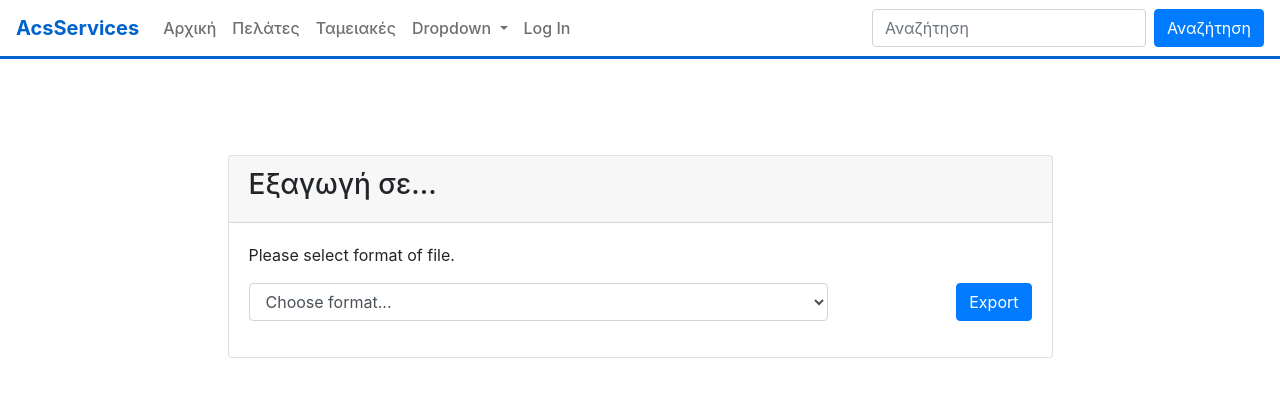
After one commit to kostisvit/Acs-CashRegister, a Django app: template templates/app/tameiaki/export.html in a window 1280 px wide. The commit adds this page. Shown: the top 397 px of the page. Run offline with Django 4.2, Linux system fonts and the light colour scheme; the template is opened without the code that fills it, so the values that code supplies are empty; some libraries are stand-ins or nearby versions.

Commit message:
json-csv-excel option

```diff
--- a/apps/tameiaki/urls.py
+++ b/apps/tameiaki/urls.py
@@ -1,6 +1,6 @@
 from django.urls import path
 from . import views
-from .views import CashExport
+from .views import CashExport,Export_data
 
 
 
@@ -14,5 +14,5 @@ urlpatterns = [
     # update
     path('update/<uuid:pk>', views.CashUpdateView.as_view(), name='edit-cash'),
     # export
-    path('export-xls-tameiakes/', CashExport.as_view(), name='export-cash'),
+    path('export-xls-tameiakes/', views.Export_data, name='export_data'),
 ]
--- a/apps/tameiaki/views.py
+++ b/apps/tameiaki/views.py
@@ -4,7 +4,7 @@ import json
 from django.core.paginator import Paginator, EmptyPage,PageNotAnInteger
 from .models import Cash
 from .forms import CashForm
-from .export import CashExport
+from .export import CashExport,Export_data
 from django.views.generic.edit import CreateView, UpdateView
 from django.views.generic import ListView
 from django.http import JsonResponse
--- a/config/settings.py
+++ b/config/settings.py
@@ -23,7 +23,7 @@ environ.Env.read_env(env_file=os.path.join(BASE_DIR, '.env'))
 SECRET_KEY = os.getenv('SECRET_KEY')
 
 # SECURITY WARNING: don't run with debug turned on in production!
-DEBUG = False
+DEBUG = True
 
 ALLOWED_HOSTS = ['*']
 
--- /dev/null
+++ b/templates/app/tameiaki/export.html
@@ -0,0 +1,36 @@
+{% extends 'base.html' %}
+{% block content %}
+
+</head>
+<body>
+<div class="container mt-5 pt-5">
+    <div class="row d-flex justify-content-center">
+        <div class="col-md-9">
+            <div class="card">
+                <div class="card-header">
+                    <h3>Εξαγωγή σε...</h3>
+                </div>
+                <div class="card-body">
+                    <form method="post" enctype="multipart/form-data">
+                        <p class="m-0">Please select format of file.</p>
+                        <div class="row">
+                            <div class="col-md-9">
+                                {% csrf_token %}
+                                <select name="file-format" class="form-control my-3">
+                                    <option selected>Choose format...</option>
+                                    <option>CSV</option>
+                                    <option>JSON</option>
+                                    <option>XLS (Excel)</option>
+                                </select>
+                            </div>
+                            <div class="col-md-3 mt-3 text-right">
+                                <button class="btn btn-primary" type="submit">Export</button>
+                            </div>
+                        </div>
+                    </form>
+                </div>
+            </div>
+        </div>
+    </div>
+</div>
+{% endblock %}
--- a/templates/app/tameiaki/tameiaki.html
+++ b/templates/app/tameiaki/tameiaki.html
@@ -37,7 +37,7 @@
 <div class="float-right mb-3 mr-5">
   <button id="refreshButton" class="btn btn-outline-info btn-sm"><i class="bi bi-arrow-clockwise"></i></button>
   <a href="{% url 'new-cash' %}" class="btn btn-primary btn-sm active" role="button" aria-pressed="true">Νέα Εγγραφή</a>
-  <a href="{% url 'export-cash' %}" class="btn btn-success btn-sm active" role="button" aria-pressed="true">Εξαγωγή</a>
+  <a href="{% url 'export_data' %}" class="btn btn-success btn-sm active" role="button" aria-pressed="true">Εξαγωγή</a>
 </div>
   <path fill-rule="evenodd" d="M8 3a5 5 0 1 0 4.546 2.914.5.5 0 0 1 .908-.417A6 6 0 1 1 8 2v1z"/>
   <path d="M8 4.466V.534a.25.25 0 0 1 .41-.192l2.36 1.966c.12.1.12.284 0 .384L8.41 4.658A.25.25 0 0 1 8 4.466z"/>
```
Also changed, not shown: apps/tameiaki/export.py (+26 -1 lines), apps/tameiaki/resources.py (added, +17 -0 lines).
